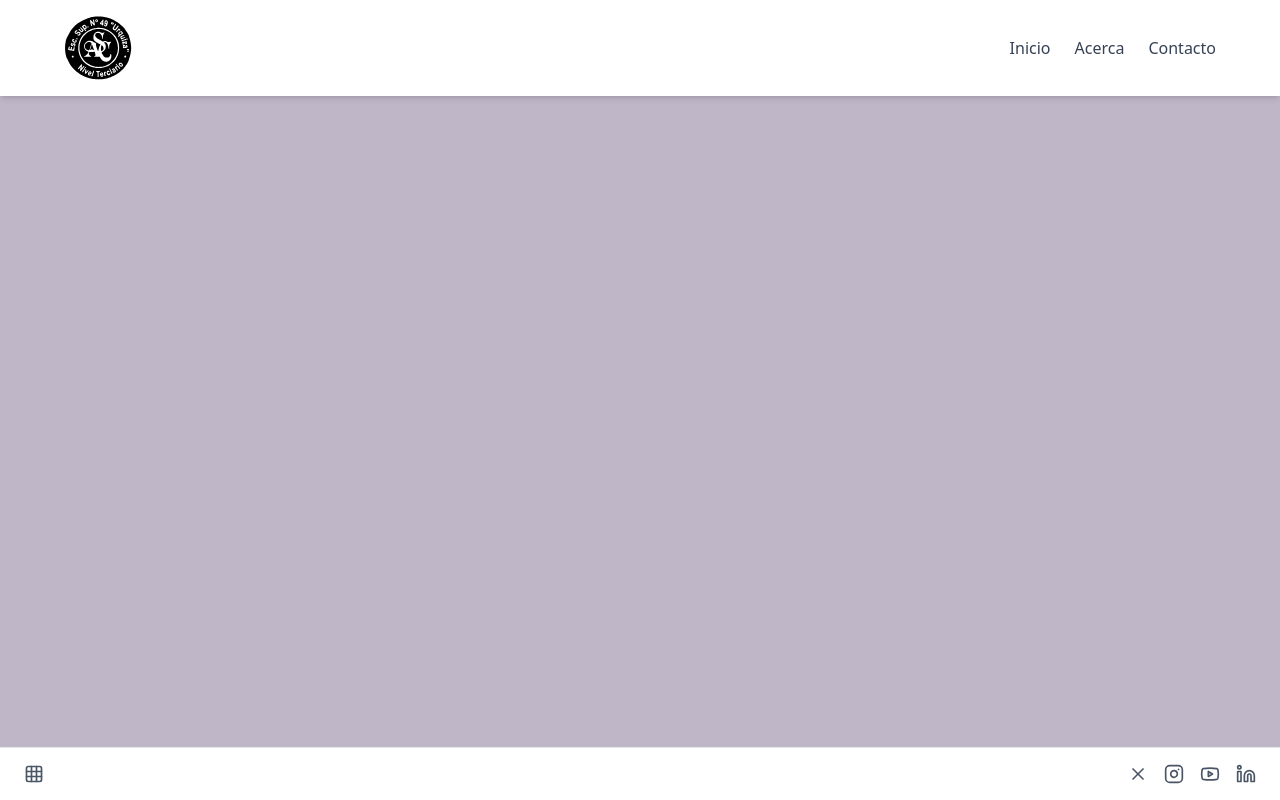
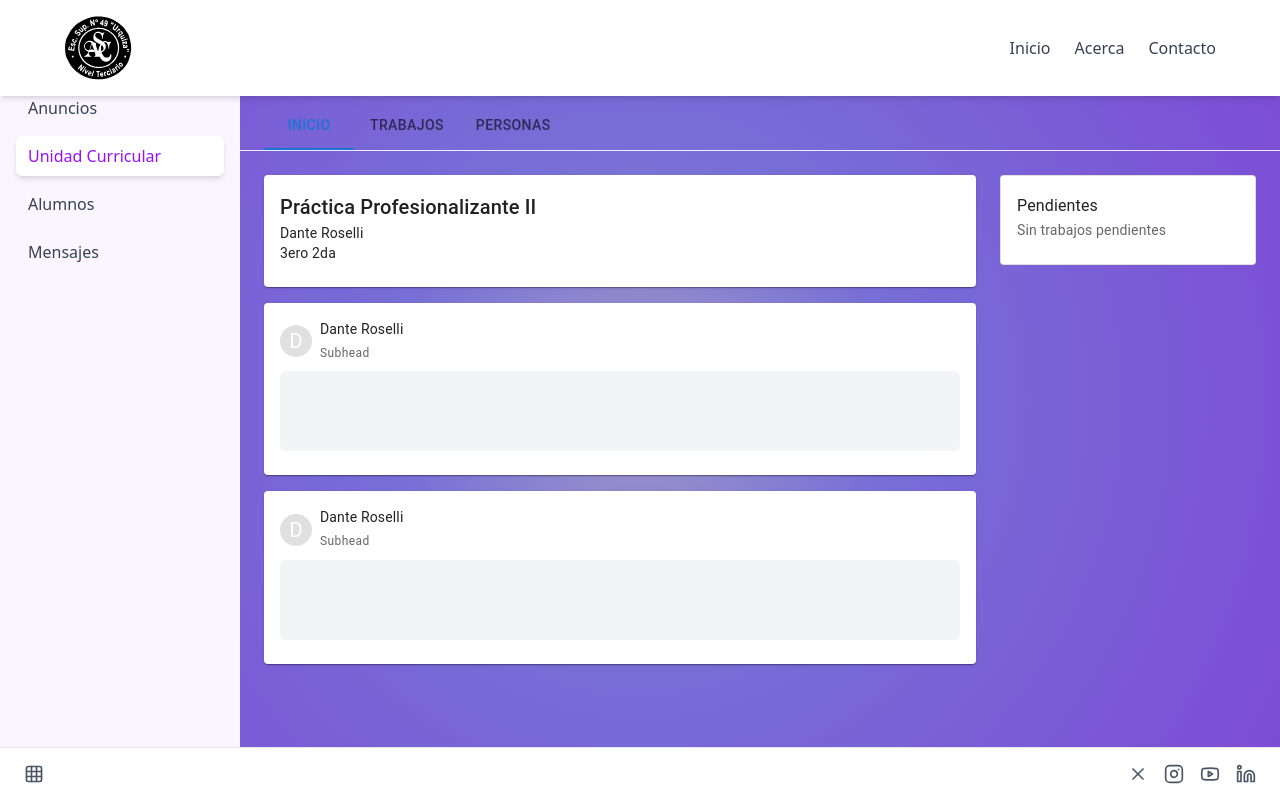
Before and after one commit to Tai-MS/SVE-System, a React (Vite) app in the folder FRONTEND/: page /unidadcurricular in a window 1280 px wide. Built offline with nearby package versions, Linux system fonts and the light colour scheme.

Commit message:
Pantallas de carreras comisiones y unidades curriculares

```diff
--- a/FRONTEND/src/App.tsx
+++ b/FRONTEND/src/App.tsx
@@ -6,6 +6,10 @@ import Home from "./components/Home";
 import Header from "./components/Header";
 import Comunicados from "./pages/Comunicados/Comunicados";
 import CrearComunicado from "./pages/Comunicados/CrearComunicado";
+import Carreras from "./components/Carreras";
+import Comisiones from "./components/Comisiones";
+import Materias from "./components/Materias";
+import UnidadCurricular from "./components/UnidadCurricular";
 
 function App() {
   const { user, logout, login } = useAuth();
@@ -26,6 +30,10 @@ function App() {
         />
         <Route path="/comunicados" element={<Comunicados />} />
         <Route path="/comunicados/crear/:id" element={<CrearComunicado />} />
+        <Route path="/carreras" element={<Carreras/>} />
+        <Route path="/comisiones" element={<Comisiones/>} />
+        <Route path="/materias" element={<Materias/>} />
+        <Route path="/unidadcurricular" element={<UnidadCurricular/>} />
 
       </Routes>
     </Router>
--- /dev/null
+++ b/FRONTEND/src/components/Carreras.tsx
@@ -0,0 +1,69 @@
+import { useState } from "react";
+import { Button, Card, CardContent } from "@mui/material";
+
+function Carreras() {
+  const [selected, setSelected] = useState("Carreras");
+
+  return (
+    <div className="flex h-screen">
+      {/* Sidebar */}
+      <div className="w-60 bg-purple-50 p-4 flex flex-col gap-2">
+        <img
+          src="/logoterciario.png"
+          alt="Logo"
+          className="w-12 h-12 mb-4 mx-auto"
+        />
+        {["Anuncios", "Carreras", "Alumnos", "Mensajes"].map((item) => (
+          <button
+            key={item}
+            onClick={() => setSelected(item)}
+            className={`text-left px-3 py-2 rounded-md font-medium ${
+              selected === item
+                ? "bg-white text-purple-600 shadow-md"
+                : "text-gray-700 hover:bg-purple-100"
+            }`}
+          >
+            {item}
+          </button>
+        ))}
+      </div>
+
+      {/* Main Content */}
+      <div className="flex-1 flex flex-col">
+        {/* Top bar */}
+        <div className="flex justify-between items-center border-b px-6 py-3">
+          <div></div>
+          <div className="flex gap-4">
+            <Button variant="text">Principal</Button>
+            <Button variant="text">Mi perfil</Button>
+            <Button variant="contained" color="inherit">
+              Salir
+            </Button>
+          </div>
+        </div>
+
+        {/* Carreras section */}
+        <div className="flex-1 p-6">
+          <div className="grid gap-4 w-full max-w-xl">
+            {[
+              { code: "DS", name: "Desarrollo de Software" },
+              { code: "AF", name: "Analista Funcional" },
+              { code: "ITI", name: "Infraestructura y Tecnología de la Información" },
+            ].map((career) => (
+              <Card key={career.code} className="border border-purple-200">
+                <CardContent className="flex items-center gap-3">
+                  <div className="w-10 h-10 rounded-full bg-purple-200 flex items-center justify-center font-bold text-purple-700">
+                    {career.code}
+                  </div>
+                  <p className="font-medium">{career.name}</p>
+                </CardContent>
+              </Card>
+            ))}
+          </div>
+        </div>
+      </div>
+    </div>
+  );
+}
+
+export default Carreras;
--- /dev/null
+++ b/FRONTEND/src/components/Comisiones.tsx
@@ -0,0 +1,84 @@
+import { useState } from "react";
+import { Button, Accordion, AccordionSummary, AccordionDetails, Typography, Card } from "@mui/material";
+import ExpandMoreIcon from "@mui/icons-material/ExpandMore";
+
+function Comisiones() {
+  const [selected, setSelected] = useState("Comisiones");
+
+  return (
+    <div className="flex h-screen">
+      {/* Sidebar */}
+      <div className="w-60 bg-purple-50 p-4 flex flex-col gap-2">
+        <img
+          src="/logoterciario.png"
+          alt="Logo"
+          className="w-12 h-12 mb-4 mx-auto"
+        />
+        {["Anuncios", "Comisiones", "Alumnos", "Mensajes"].map((item) => (
+          <button
+            key={item}
+            onClick={() => setSelected(item)}
+            className={`text-left px-3 py-2 rounded-md font-medium ${
+              selected === item
+                ? "bg-white text-purple-600 shadow-md"
+                : "text-gray-700 hover:bg-purple-100"
+            }`}
+          >
+            {item}
+          </button>
+        ))}
+      </div>
+
+      {/* Main Content */}
+      <div className="flex-1 flex flex-col">
+        {/* Top bar */}
+        <div className="flex justify-between items-center border-b px-6 py-3">
+          <div></div>
+          <div className="flex gap-4">
+            <Button variant="text">Principal</Button>
+            <Button variant="text">Mi perfil</Button>
+            <Button variant="contained" color="inherit">
+              Salir
+            </Button>
+          </div>
+        </div>
+
+        {/* Comisiones section */}
+        <div className="flex-1 p-6">
+          <h1 className="text-xl font-semibold mb-4">Desarrollo de Software</h1>
+
+          <div className="grid gap-3 w-full max-w-xl">
+            {/* 1er Año */}
+            <Accordion>
+              <AccordionSummary expandIcon={<ExpandMoreIcon />}>
+                <Typography>1er Año</Typography>
+              </AccordionSummary>
+            </Accordion>
+
+            {/* 2do Año */}
+            <Accordion>
+              <AccordionSummary expandIcon={<ExpandMoreIcon />}>
+                <Typography>2do Año</Typography>
+              </AccordionSummary>
+            </Accordion>
+
+            {/* 3er Año */}
+            <Accordion defaultExpanded>
+              <AccordionSummary expandIcon={<ExpandMoreIcon />}>
+                <Typography>3er Año</Typography>
+              </AccordionSummary>
+              <AccordionDetails className="bg-purple-50">
+                <div className="flex flex-col gap-2">
+                  <Card className="p-2 shadow-sm">3ero 1era</Card>
+                  <Card className="p-2 shadow-sm">3ero 2da</Card>
+                </div>
+              </AccordionDetails>
+            </Accordion>
+          </div>
+        </div>
+      </div>
+    </div>
+  );
+}
+
+export default Comisiones;
--- a/FRONTEND/src/components/Materias.tsx
+++ b/FRONTEND/src/components/Materias.tsx
@@ -13,7 +13,7 @@ import {
 } from "@mui/material";
 import { ExpandLess, ExpandMore } from "@mui/icons-material";
 
-export default function Dashboard() {
+export default function Materias() {
   const [open, setOpen] = useState(false);
 
   return (
--- /dev/null
+++ b/FRONTEND/src/components/UnidadCurricular.tsx
@@ -0,0 +1,121 @@
+import { useState } from "react";
+import {
+  Button,
+  Tabs,
+  Tab,
+  Card,
+  CardContent,
+  Typography,
+  Avatar,
+  Box,
+} from "@mui/material";
+
+function UnidadCurricular() {
+  const [selected, setSelected] = useState("Unidad Curricular");
+  const [tab, setTab] = useState(0);
+
+  return (
+    <div className="flex h-screen">
+      {/* Sidebar */}
+      <div className="w-60 bg-purple-50 p-4 flex flex-col gap-2">
+        <img
+          src="/logoterciario.png"
+          alt="Logo"
+          className="w-12 h-12 mb-4 mx-auto"
+        />
+        {["Anuncios", "Unidad Curricular", "Alumnos", "Mensajes"].map((item) => (
+          <button
+            key={item}
+            onClick={() => setSelected(item)}
+            className={`text-left px-3 py-2 rounded-md font-medium ${
+              selected === item
+                ? "bg-white text-purple-600 shadow-md"
+                : "text-gray-700 hover:bg-purple-100"
+            }`}
+          >
+            {item}
+          </button>
+        ))}
+      </div>
+
+      {/* Main content */}
+      <div className="flex-1 flex flex-col">
+        {/* Top bar */}
+        <div className="flex justify-between items-center border-b px-6 py-3">
+          <div></div>
+          <div className="flex gap-4">
+            <Button variant="text">Principal</Button>
+            <Button variant="text">Mi perfil</Button>
+            <Button variant="contained" color="inherit">
+              Salir
+            </Button>
+          </div>
+        </div>
+
+        {/* Tabs */}
+        <div className="border-b px-6 mt-10">
+          <Tabs value={tab} onChange={(_, val) => setTab(val)}>
+            <Tab label="Inicio" />
+            <Tab label="Trabajos" />
+            <Tab label="Personas" />
+          </Tabs>
+        </div>
+
+        {/* Content */}
+        <div className="flex-1 p-6 flex gap-6">
+          {/* Left column */}
+          <div className="flex-1 flex flex-col gap-4">
+            {/* Subject card */}
+            <Card className="bg-teal-600 text-white rounded-lg shadow">
+              <CardContent>
+                <Typography variant="h6" className="font-semibold">
+                  Práctica Profesionalizante II
+                </Typography>
+                <Typography variant="body2">Dante Roselli</Typography>
+                <Typography variant="body2">3ero 2da</Typography>
+              </CardContent>
+            </Card>
+
+            {/* List of works/messages */}
+            {[1, 2].map((i) => (
+              <Card key={i} className="shadow-sm">
+                <CardContent className="flex flex-col gap-2">
+                  <div className="flex items-center gap-2">
+                    <Avatar sx={{ bgcolor: "#e0e0e0", width: 32, height: 32 }}>
+                      D
+                    </Avatar>
+                    <div>
+                      <Typography variant="body2" className="font-medium">
+                        Dante Roselli
+                      </Typography>
+                      <Typography variant="caption" color="text.secondary">
+                        Subhead
+                      </Typography>
+                    </div>
+                  </div>
+                  <Box className="bg-gray-100 h-20 rounded-md"></Box>
+                </CardContent>
+              </Card>
+            ))}
+          </div>
+
+          {/* Right column (Pendientes) */}
+          <div className="w-64">
+            <Card variant="outlined">
+              <CardContent>
+                <Typography variant="subtitle1" className="font-medium mb-2">
+                  Pendientes
+                </Typography>
+                <Typography variant="body2" color="text.secondary">
+                  Sin trabajos pendientes
+                </Typography>
+              </CardContent>
+            </Card>
+          </div>
+        </div>
+      </div>
+    </div>
+  );
+}
+
+export default UnidadCurricular;
```
